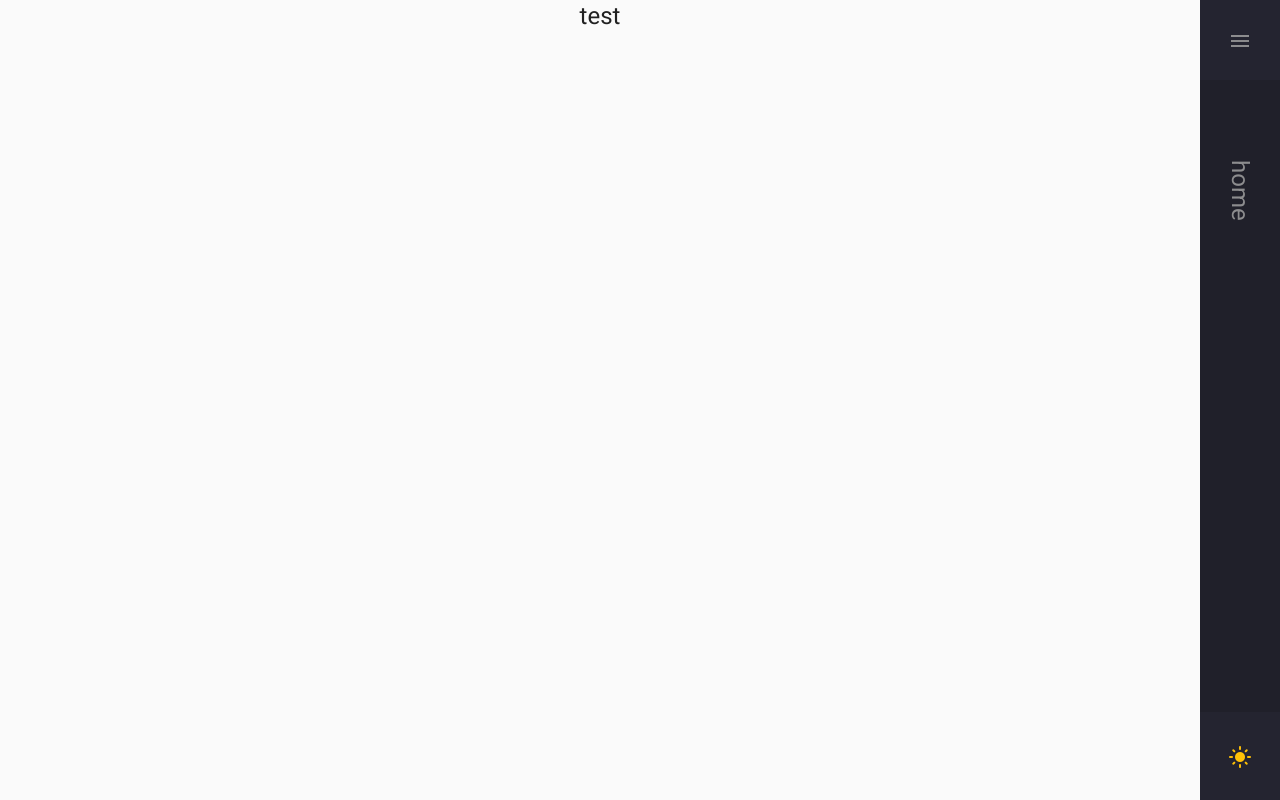
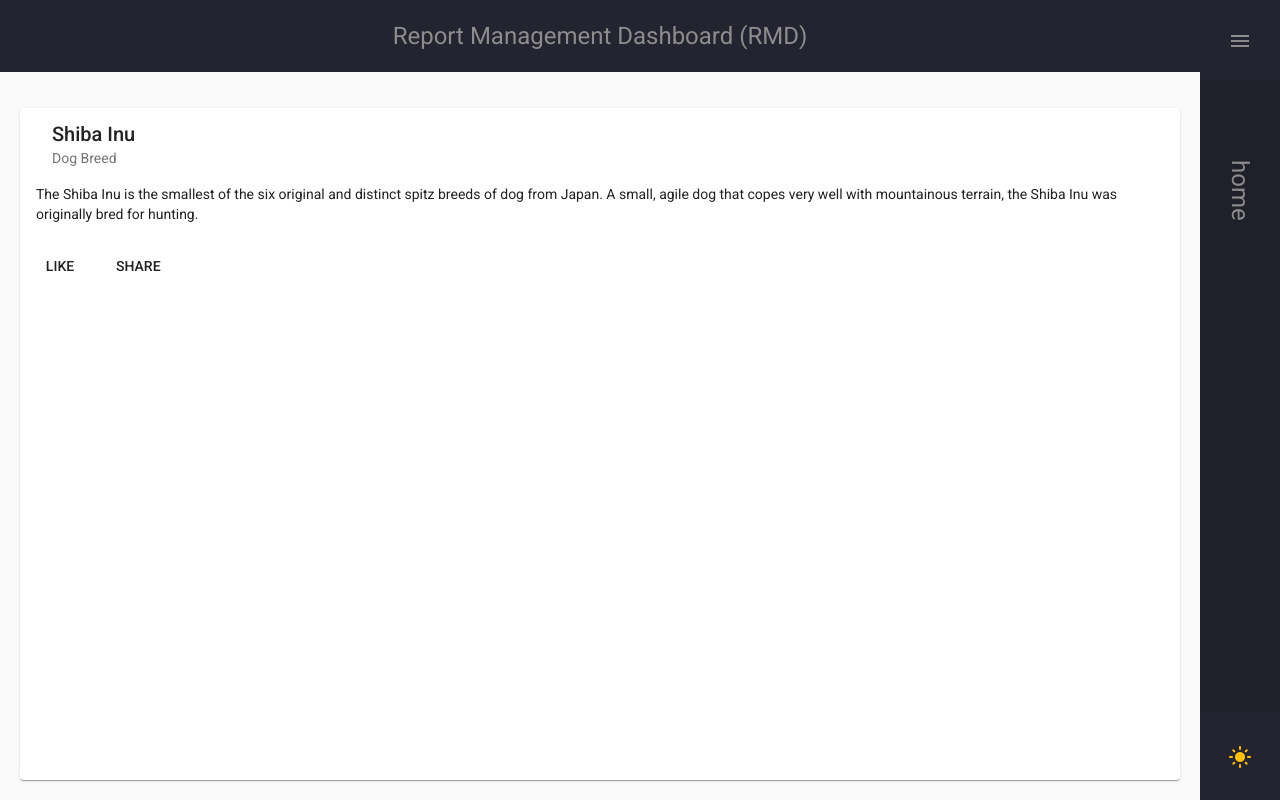
Before and after one commit to Hossein13M/rmd, an Angular app: page / in a window 1280 px wide. Built offline with nearby package versions, Linux system fonts and the light colour scheme.

Commit message:
feat(global)!: fix layout problems

```diff
--- a/src/app/app.component.html
+++ b/src/app/app.component.html
@@ -62,18 +62,39 @@
       <mat-toolbar
         class="sidenav-header flex justify-between lg:hidden sticky dark:bg-custom-purple-900 dark:text-custom-grey-500 py-11"
       >
-        <button mat-icon-button (click)="infoSidenav.toggle()">
-          <mat-icon>more_vert</mat-icon>
-        </button>
-        <h1 class="py-6">Hossein Mousavi</h1>
+        <h1 class="py-6">Report Management Dashboard</h1>
         <button mat-icon-button (click)="sidenav.toggle()">
           <mat-icon>menu</mat-icon>
         </button>
       </mat-toolbar>
 
-      <!--            <router-outlet></router-outlet>-->
-      <div class="h-full overflow-y-auto flex flex-col items-center">
-        <h1>test</h1>
+      <h1
+        class="bg-custom-purple-500 w-full py-5 text-custom-grey-500 text-center hidden lg:block sticky"
+      >
+        Report Management Dashboard (RMD)
+      </h1>
+
+      <!--                  <router-outlet></router-outlet>-->
+      <div class="h-screen py-5 px-5 flex justify-center">
+        <mat-card class="h-full w-full">
+          <mat-card-header>
+            <mat-card-title>Shiba Inu</mat-card-title>
+            <mat-card-subtitle>Dog Breed</mat-card-subtitle>
+          </mat-card-header>
+
+          <mat-card-content>
+            <p>
+              The Shiba Inu is the smallest of the six original and distinct
+              spitz breeds of dog from Japan. A small, agile dog that copes very
+              well with mountainous terrain, the Shiba Inu was originally bred
+              for hunting.
+            </p>
+          </mat-card-content>
+          <mat-card-actions>
+            <button mat-button>LIKE</button>
+            <button mat-button>SHARE</button>
+          </mat-card-actions>
+        </mat-card>
       </div>
     </section>
 
@@ -101,7 +122,11 @@
         <footer
           class="text-custom-yellow-500 w-full flex flex-col justify-center py-6 items-center"
         >
-          <button mat-icon-button (click)="changeTheme()">
+          <button
+            mat-icon-button
+            (click)="changeTheme()"
+            [matTooltip]="isDarkTheme ? 'Dark Theme' : 'Light Theme'"
+          >
             <mat-icon>{{ isDarkTheme ? "dark_mode" : "light_mode" }}</mat-icon>
           </button>
         </footer>
```
